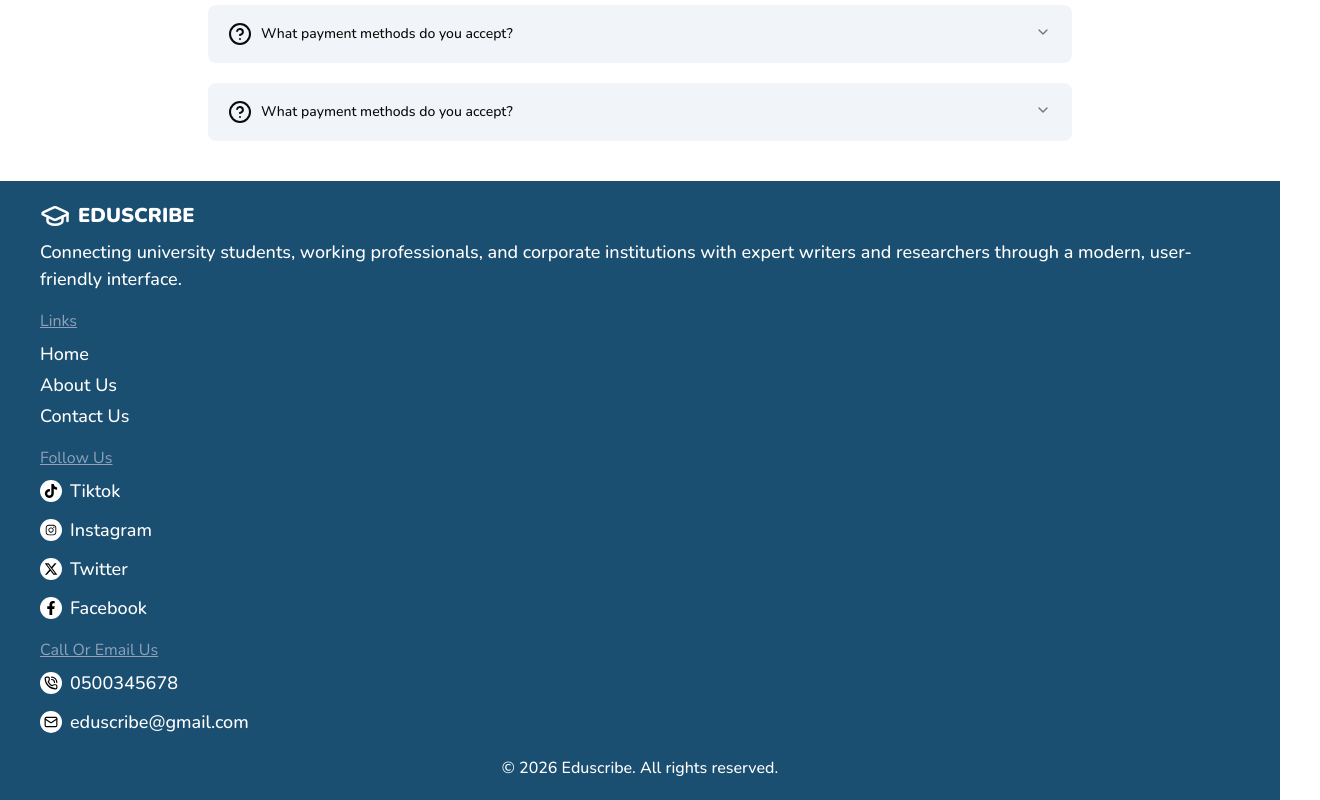
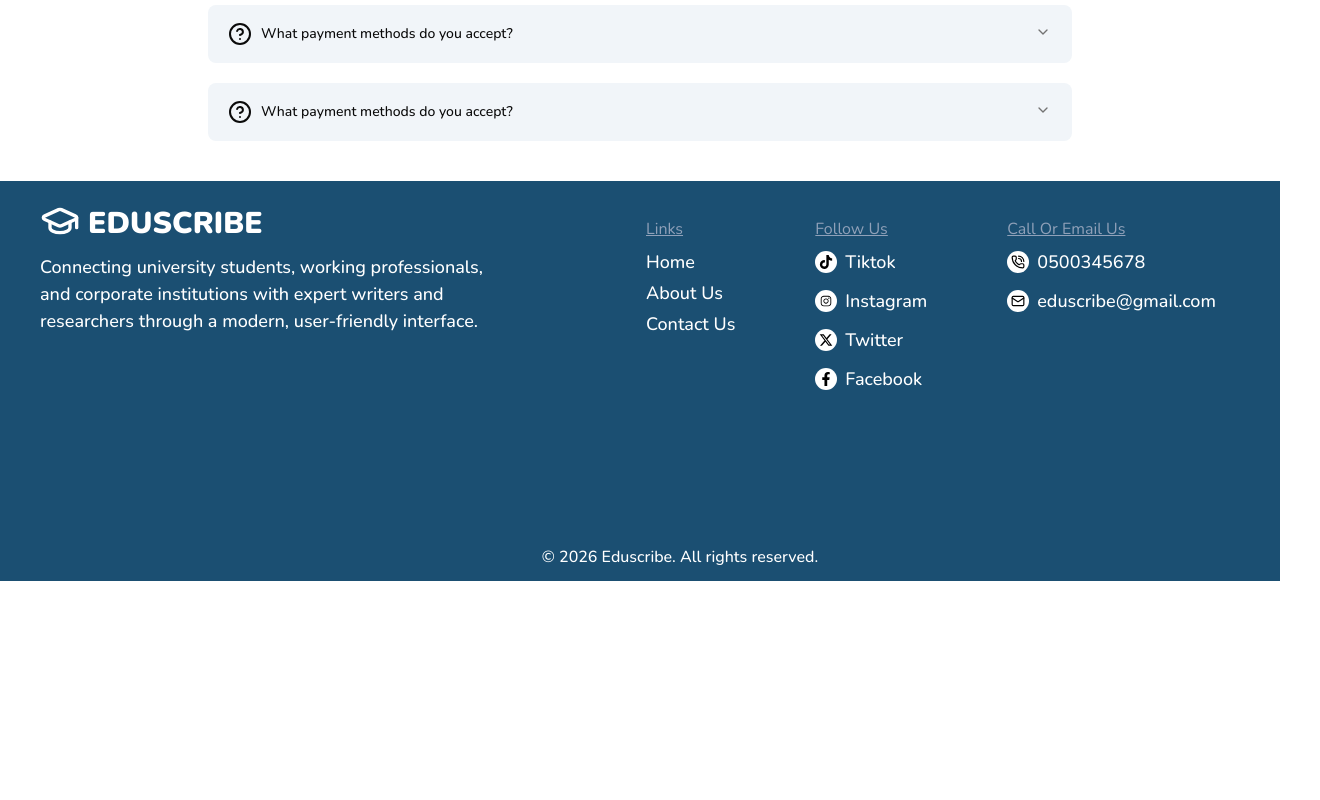
Before and after one commit to StephenTetteh-Nirvana/Eduscribe, a Next.js app: page / in a window 1280 px wide. Shown: the part 3334-4134 px from the top of the page, 1320 px wide, since content can reach past the window. After the commit the page ends 3915 px from the top, so only its background shows below. Built offline with nearby package versions, Linux system fonts and the light colour scheme.

Commit message:
modifying footer
Co-authored-by: Copilot <copilot@github.com>

```diff
--- a/components/layout/Footer.tsx
+++ b/components/layout/Footer.tsx
@@ -7,21 +7,22 @@ import Link from "next/link";
 
 const Footer = () => {
     return (
-        <div className="relative w-full bg-[var(--primaryTheme)] text-white py-5 flex flex-col items-start px-10 min-h-[30vh]">
+        <div className="relative w-full bg-[var(--primaryTheme)] text-white py-5 flex flex-col items-start px-10 min-h-[50vh] md:flex-row md:gap-3">
 
             {/* Title and Description  */}
-            <div className="flex flex-col gap-2">
+            <div className="flex flex-col gap-2 md:flex-1">
                 <div className="flex gap-2">
-                  <GraduationCap color="white" size={30}/>
-                  <h1 className="text-[20px] md:text-[18px] lg:text-[20px] font-[900] text-center">EDUSCRIBE</h1>
+                  <GraduationCap color="white" size={40}/>
+                  <h1 className="text-[30px] md:text-[18px] lg:text-[30px] font-[900] text-center">EDUSCRIBE</h1>
                 </div>
               <p
-                className="text-[14px] md:text-[16px] lg:text-[18px] font-[500]"
+                className="text-[14px] md:text-[16px] lg:text-[18px] font-[500] md:w-[80%]"
               >
                 Connecting university students, working professionals, and corporate institutions with expert writers and researchers through a modern, user-friendly interface.
               </p>
             </div>
 
+            <div className="md:flex-1 flex flex-col md:flex-row md:gap-10 lg:gap-20">
                 {/* Links  */}
                 <div className="flex flex-col mt-4">
                     <h1 className="underline text-slate-400">Links</h1>
@@ -86,9 +87,10 @@ const Footer = () => {
                     </a>
                     </ul>
                 </div>
+            </div>
 
             {/* Bottom Copyright Info  */}
-            <p className="w-full mt-5 text-center text-[12px] md:text-[14px] lg:text-[16px] font-[500]">© 2026 Eduscribe. All rights reserved.</p>
+            <p className="absolute bottom-3 w-full mt-5 text-center text-[12px] md:text-[14px] lg:text-[16px] font-[500]">© 2026 Eduscribe. All rights reserved.</p>
         </div>
     )
 }
```
Lines whose indentation alone changed are shown as unchanged.
